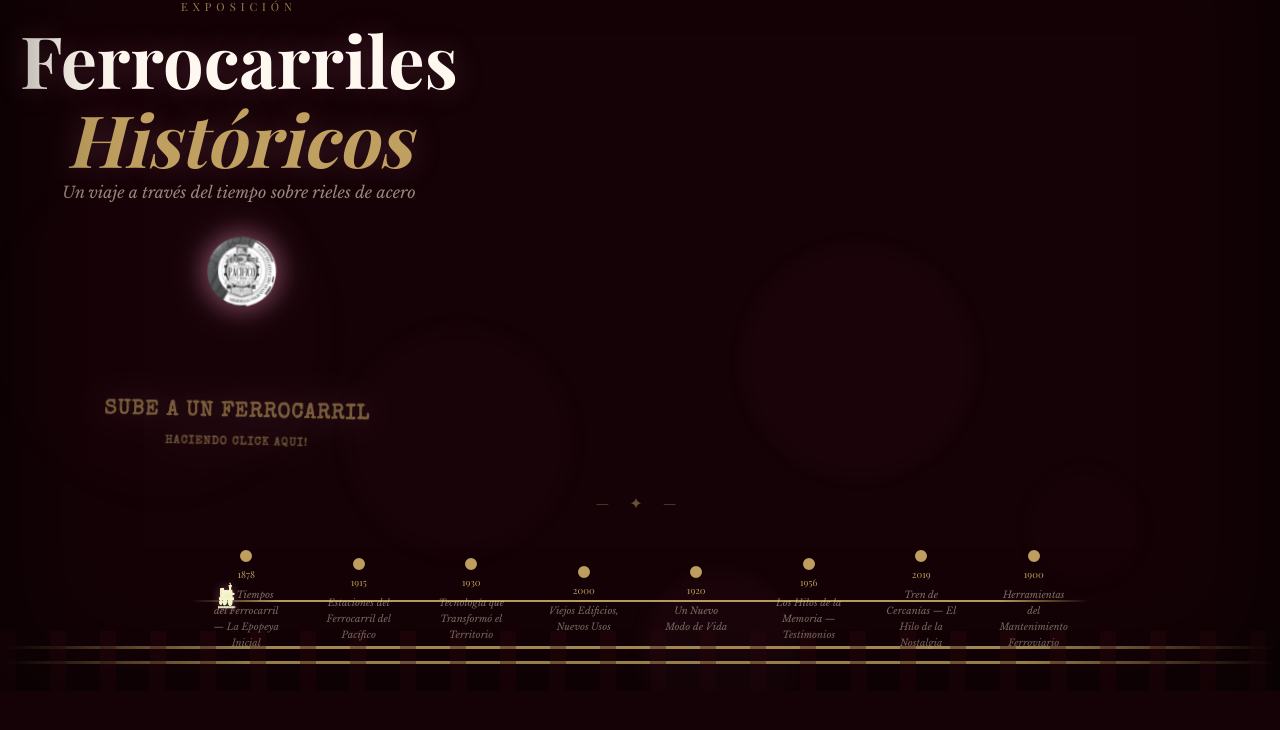
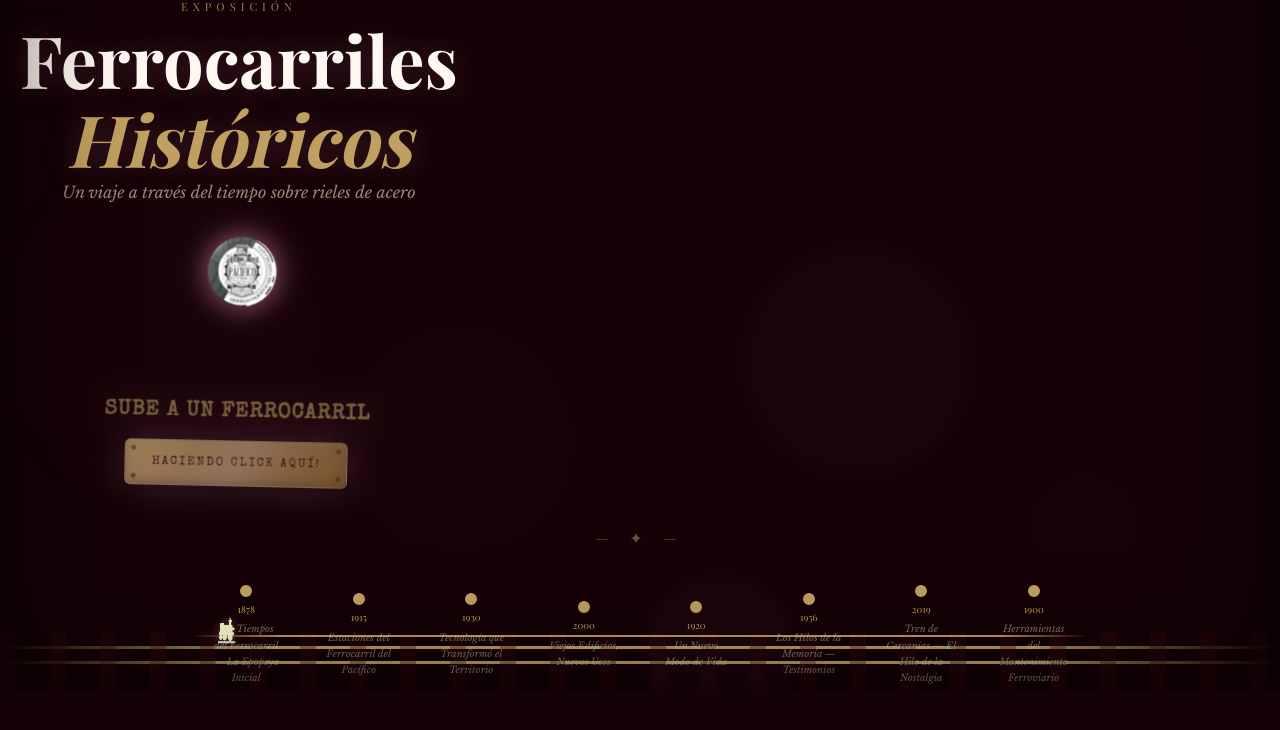
Before and after one commit to Mar261-sudo/EnrutaFerrocarril-, a PHP site: page / in a window 1280 px wide. Shown: the part 109-839 px from the top of the page. Run offline with PHP 8.4, Linux system fonts and the light colour scheme; some web fonts are replaced.

Commit message:
Boton llamado a la accion

```diff
--- a/index.php
+++ b/index.php
@@ -57,7 +57,11 @@ $trenes = json_decode($json, true);
         <img src="images/logo.png" alt="Locomotora" class="header-logo-img">
         <div class="header-click-hint">
           <span class="hint-text">Sube a un ferrocarril</span>
-          <span class="hint-text">haciendo click aqui!</span>
+
+          <div class="hint-button" onclick="abrirModalTrenes()" role="button" tabindex="0">
+            Haciendo click aquí!
+          </div>
+
         </div>
       </div>
       </div>
--- a/styles.css
+++ b/styles.css
@@ -1435,6 +1435,102 @@ button { font-family: var(--font-display); cursor: pointer; }
   color: var(--ocre);
   text-transform: uppercase;
   animation: hintPulse 3s ease-in-out infinite;
+}
+
+/* BOTÓN VINTAGE DORADO */
+.hint-button {
+  position: relative;
+  margin-top: 8px;
+  padding: 12px 26px;
+
+  font-family: 'Special Elite', monospace;
+  font-size: 0.75rem;
+  letter-spacing: 2px;
+  text-transform: uppercase;
+
+  color: #2a1a0a;
+
+  background: linear-gradient(
+    135deg,
+    #f0d080 0%,
+    #d4b474 30%,
+    #c9a66b 55%,
+    #a67c2e 100%
+  );
+
+  border: 1px solid rgba(201, 166, 107, 0.7);
+  border-radius: 6px;
+
+  cursor: pointer;
+
+  /* profundidad + metal */
+  box-shadow:
+    0 3px 8px rgba(0, 0, 0, 0.7),
+    inset 0 0 10px rgba(255, 255, 255, 0.25),
+    inset 0 -3px 6px rgba(0, 0, 0, 0.25);
+
+  transition: all 0.3s ease;
+}
+
+/* ✨ brillo metálico */
+.hint-button::before {
+  content: "";
+  position: absolute;
+  inset: 0;
+  border-radius: 6px;
+
+  background: linear-gradient(
+    120deg,
+    transparent 30%,
+    rgba(255, 255, 255, 0.25),
+    transparent 70%
+  );
+
+  opacity: 0.5;
+  pointer-events: none;
+}
+
+/* 🔩 tornillos decorativos */
+.hint-button::after {
+  content: "";
+  position: absolute;
+  inset: 0;
+  border-radius: 6px;
+  pointer-events: none;
+
+  background:
+    radial-gradient(circle at 8px 8px, #5a3a14 2px, transparent 3px),
+    radial-gradient(circle at calc(100% - 8px) 8px, #5a3a14 2px, transparent 3px),
+    radial-gradient(circle at 8px calc(100% - 8px), #5a3a14 2px, transparent 3px),
+    radial-gradient(circle at calc(100% - 8px) calc(100% - 8px), #5a3a14 2px, transparent 3px);
+
+  opacity: 0.6;
+}
+
+/* Hover elegante */
+.hint-button:hover {
+  transform: translateY(-2px) scale(1.05);
+
+  background: linear-gradient(
+    135deg,
+    #f5e2a8 0%,
+    #e0c07a 40%,
+    #b88a3c 100%
+  );
+
+  box-shadow:
+    0 6px 14px rgba(0, 0, 0, 0.8),
+    0 0 20px rgba(201, 166, 107, 0.5),
+    inset 0 0 12px rgba(255, 255, 255, 0.3);
+}
+
+/* Click (sensación física) */
+.hint-button:active {
+  transform: translateY(2px) scale(0.96);
+
+  box-shadow:
+    0 2px 4px rgba(0, 0, 0, 0.7),
+    inset 0 3px 6px rgba(0, 0, 0, 0.4);
 }
 .hint-text {
   font-size: clamp(1rem, 3.5vw, 1.3rem);
```
